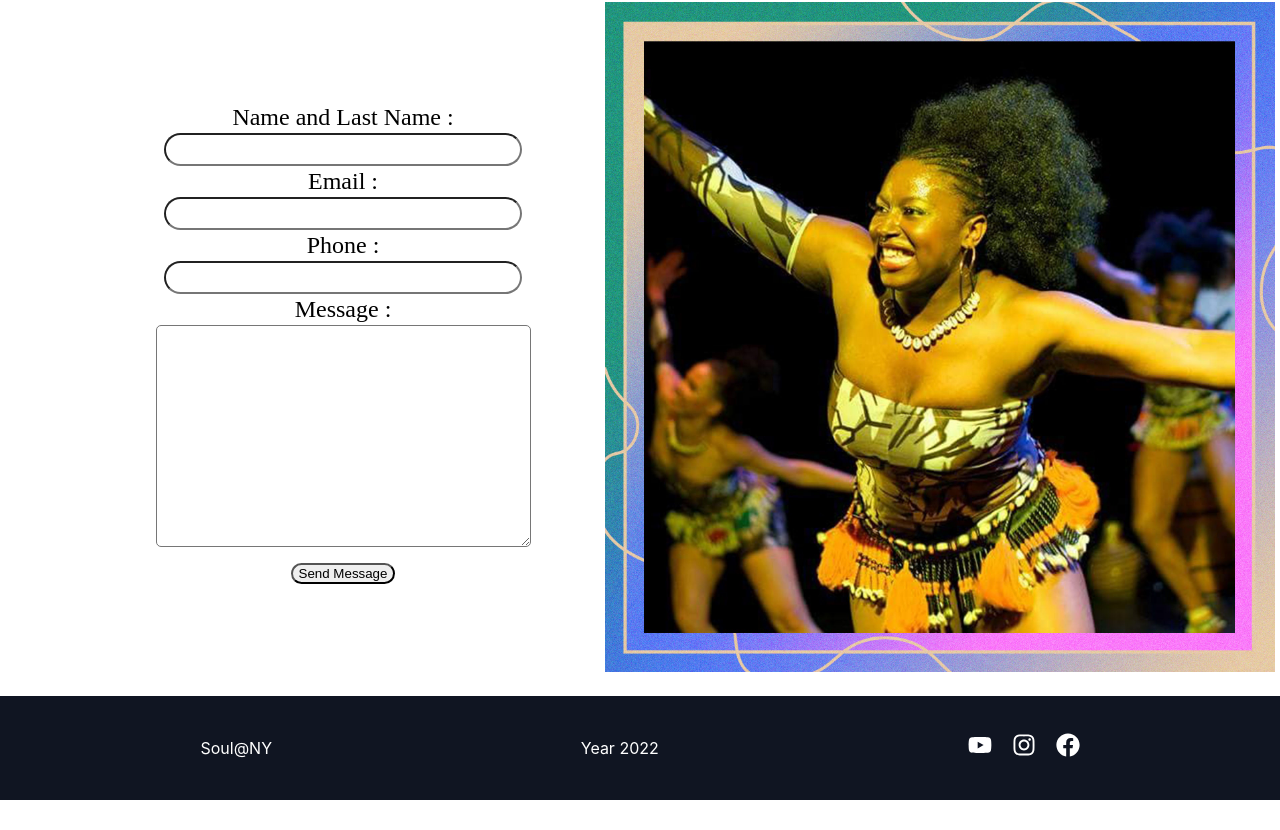
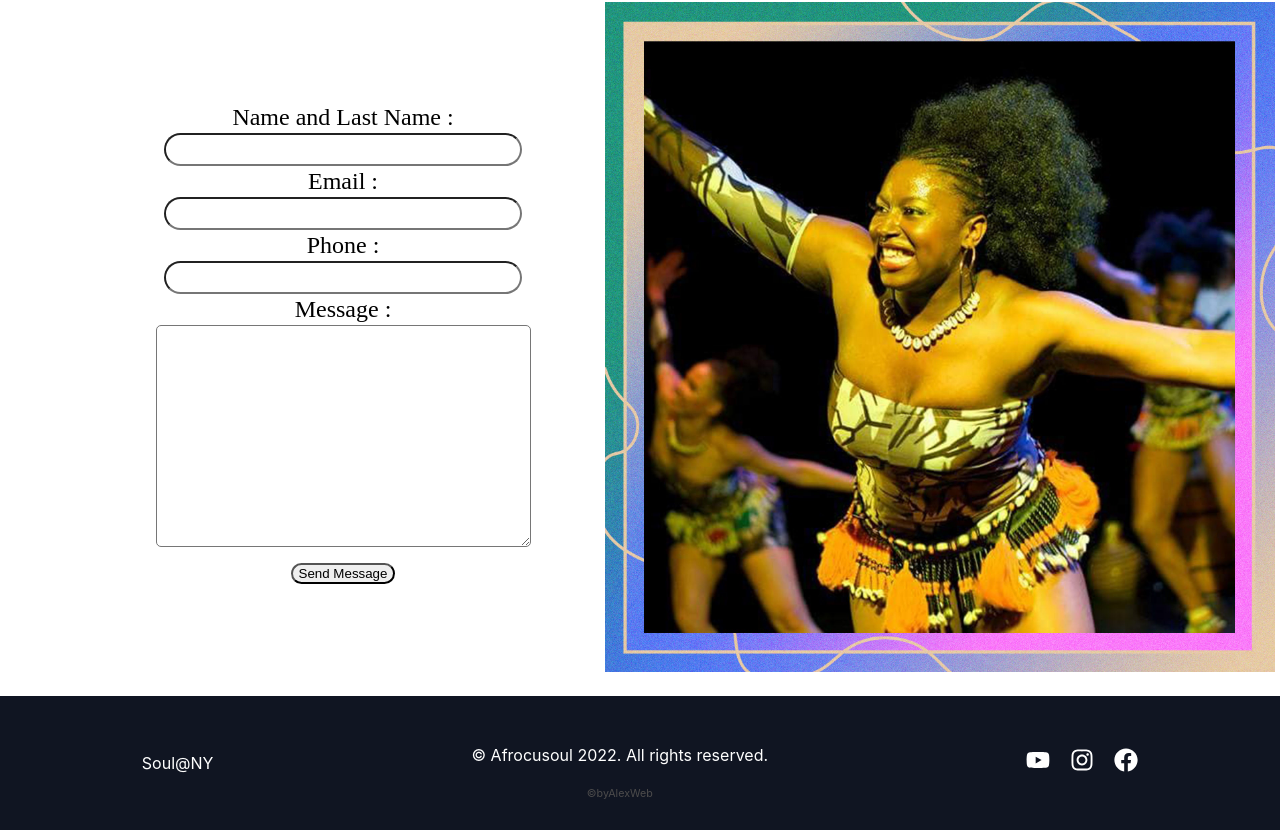
Before and after one commit to alexanderl96-hub/liethis-website, a React (Create React App) app: page /contact in a window 1280 px wide. Shown: the part 193-1023 px from the top of the page. Before the commit the page ends 993 px from the top, so only its background shows below. Built offline with nearby package versions, Linux system fonts and the light colour scheme.

Commit message:
adding more info

```diff
--- a/src/Components/Footer/Footer.css
+++ b/src/Components/Footer/Footer.css
@@ -1,8 +1,7 @@
 .mainFooter{
     background-color: #101522;
-    padding: 25px 34px;
     margin-bottom: 0;
-    min-height: 50px;
+    min-height: 30px;
 }
 
 .footerlinks{
@@ -30,6 +29,7 @@
 }
 .footerYear{
     color: white;
+    margin-top: 20px;
 }
 .footerIcons{
     color: white;
@@ -46,6 +46,15 @@
    background-color: white;
     opacity: 1;
     margin-top: 10px;
+}
+.bycreator{
+    text-decoration: none;
+    font-size: 10.7px;
+    color: #4d4c4c
+
+}
+.bycreator:hover{
+    color: #0463cf;
 }
 @media only screen and (max-width: 768px){
     .mainFooter{
--- a/src/Components/Footer/Footer.js
+++ b/src/Components/Footer/Footer.js
@@ -1,5 +1,8 @@
 import React from 'react'
-import { FaYoutube, FaInstagram, FaFacebook } from 'react-icons/fa'
+import { FaYoutube, FaInstagram, FaFacebook, FaWifi,
+   FaWikipediaW, FaWind, FaWindowClose, FaWindowMaximize,
+   FaWindowMinimize, FaWindowRestore, FaWindows, FaWineBottle,
+   FaWineGlass, FaWineGlassAlt, FaWix, FaWizardsOfTheCoast, } from 'react-icons/fa'
 import { Link } from 'react-router-dom'
 import './Footer.css'
 
@@ -15,11 +18,15 @@ const Footer = () => {
 
            <div ><Link to={'/'} className='footerHome'>Soul@NY</Link></div>
            <div className='footerYear'>
-             Year {new Date().getFullYear()}</div>
+                <p> &copy; Afrocusoul {new Date().getFullYear()}. All rights reserved.</p>
+                <p > <a href='https://www.linkedin.com/in/alexander-la-rosa-p%C3%A9rez-2b36a085/' className='bycreator'
+                    >&copy;byAlexWeb</a></p>
+            </div>
            <div className='footerIcons'>
                <div><a href='https://www.youtube.com/channel/UCkHRgHPb_iWdW4dRaf3uMLg' arial-label='Youtube' className='footeraTag'><FaYoutube /></a></div>
-               <div><a href='https://www.instagram.com/afrocusoul/' aria-label='Instagram' className='footeraTag'><FaInstagram /></a></div>
+               <div><a href='https://www.instagram.com/afrocusoultravel/' aria-label='Instagram' className='footeraTag'><FaInstagram /></a></div>
                <div><a href='https://www.facebook.com/liethis5hechavarria' aria-label='Facebook' className='footeraTag'><FaFacebook /></a></div> </div>
+
         </div>
     </div>
   )
```
